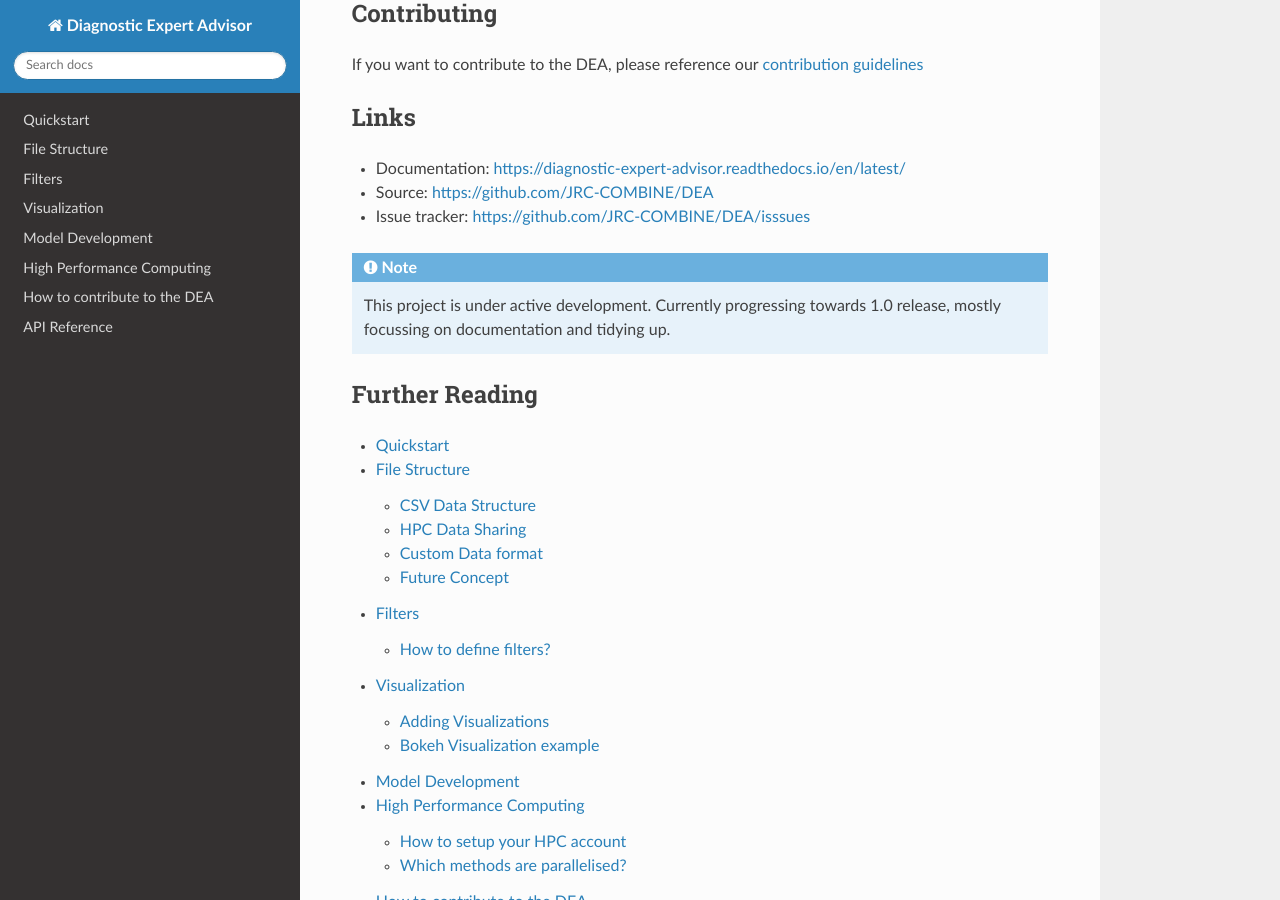
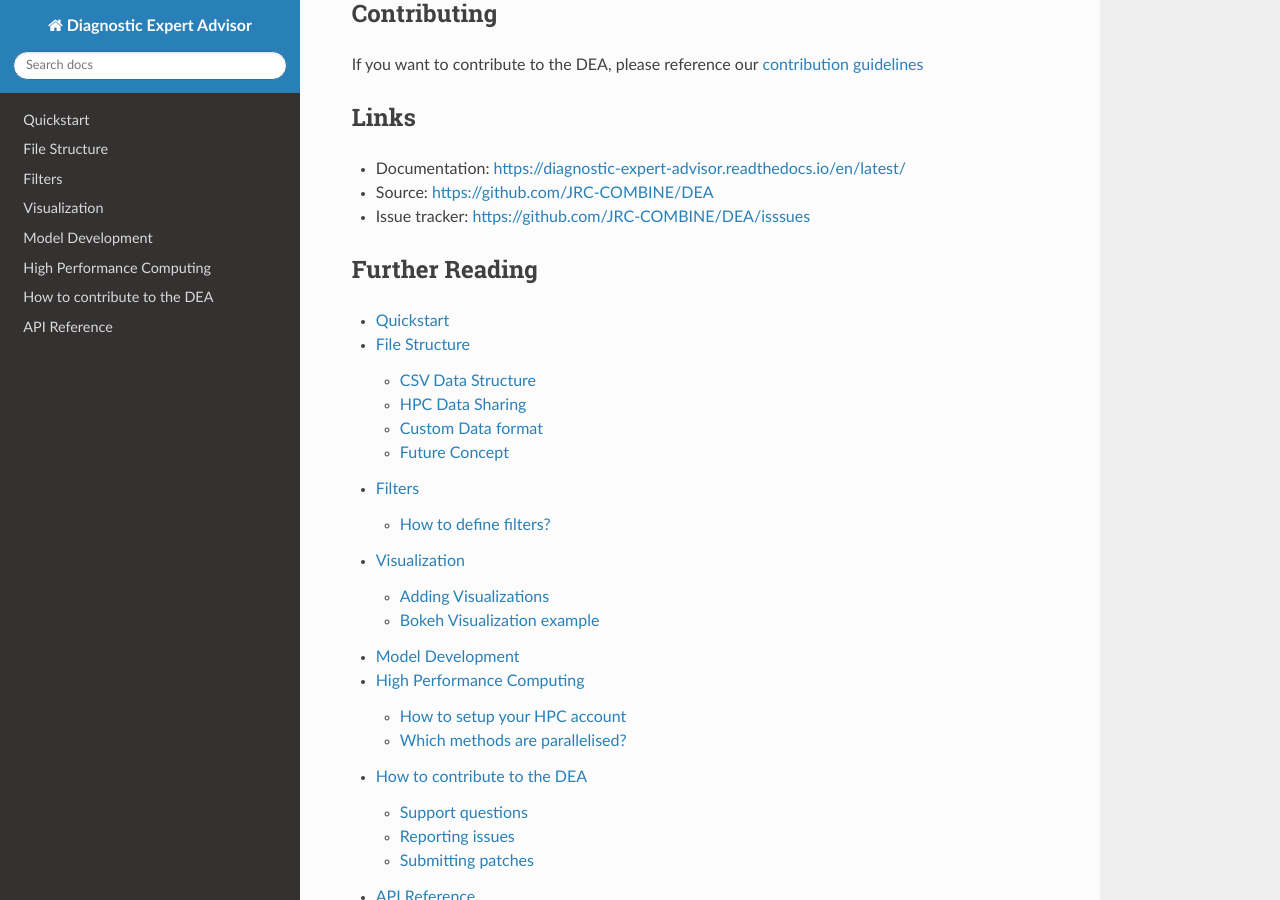
Before and after one commit to DeastinY/diagnostic-expert-advisor, a Sphinx documentation site: the page built from docs/index.rst, in a window 1280 px wide and 900 px high, scrolled down 1870 px. Built offline with Sphinx 7.4.7 and the Read the Docs theme 2.0.0, drawn with Linux system fonts in a browser that asks for light colours.

Commit message:
updates to docs, to prepare release

```diff
--- a/docs/contributing.rst
+++ b/docs/contributing.rst
@@ -12,7 +12,6 @@
 
 -   Via Mail: rpolzin@ukaachen.de
 -   On Keybase: https://keybase.io/deastiny
--   On Matrix: deastiny@deastiny.com
 -   Ask on our `GitHub Discussions`_ for long term discussion or larger
     questions.
 
--- a/docs/index.rst
+++ b/docs/index.rst
@@ -1,9 +1,4 @@
 .. include:: readme.rst
-
-.. note::
-
-   This project is under active development. Currently progressing towards 1.0 release, mostly focussing on documentation and tidying up.
-
 
 Further Reading
 ---------------
--- a/docs/usage/filters.rst
+++ b/docs/usage/filters.rst
@@ -3,9 +3,9 @@
 
 Filters can be used to further specify cohorts. They are available in the encounter overview page. For example:
 
-.. image:: https://raw.githubusercontent.com/JRC-COMBINE/DEA/main/img/filters.png
+.. image:: https://github.com/JRC-COMBINE/DEA/blob/main/img/encounter_filter.png
 
-Above screenshot shows two filters: "Short Stay" and "Severe ARDS" active on the test data.
+Above screenshot shows three filters: "Short Stay", "Severe ARDS" and "Many Measurements", with "Short Stay" active on the test data.
 With tags set up for the same criteria we can quickly verify the filters working correctly.
 
 How to define filters?
--- a/docs/usage/quickstart.rst
+++ b/docs/usage/quickstart.rst
@@ -9,7 +9,7 @@
    $ cd DEA
    $ conda create --name dea --file requirements.txt
 
-You can use various sources for your data, for example from the `MIMIC-III dataset <https://physionet.org/content/mimiciii/1.4/>`_.
+You can use various sources for your data, for example the `MIMIC-III dataset <https://physionet.org/content/mimiciii/1.4/>`_.
 For simplicities sake we provide testdata_ which can be used to get started quickly.
 Place the data in :file:`dea/tests/data` and continue following this guide.
 
--- a/docs/usage/visualization.rst
+++ b/docs/usage/visualization.rst
@@ -3,10 +3,12 @@
 
 Visualizations in the DEA can be build through any module that results in html-embeddable plots.
 
-This could just be generated matplotlib file::`myplot.png` files, or it could be fancy interactive visualizations. The example show in file::`example.py` are created using `bokeh`_ for beautiful and customizable plots like this:
+This could just be generated matplotlib file::`myplot.png` files, or it could be fancy interactive visualizations. The default implementation uses`bokeh`_ for beautiful and customizable plots like this:
 
 .. image:: https://user-images.githubusercontent.com/1078448/190840954-dc243c99-9295-44de-88e9-fafd0f4f7f8a.jpg
 .. _bokeh: https://bokeh.org/
+
+(Image borrowed from the bokeh project site)
 
 Adding Visualizations
 ---------------------
```
